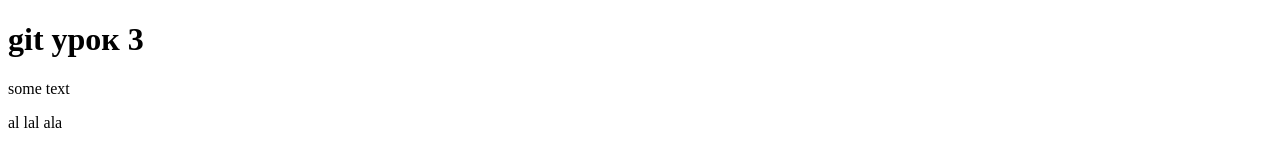
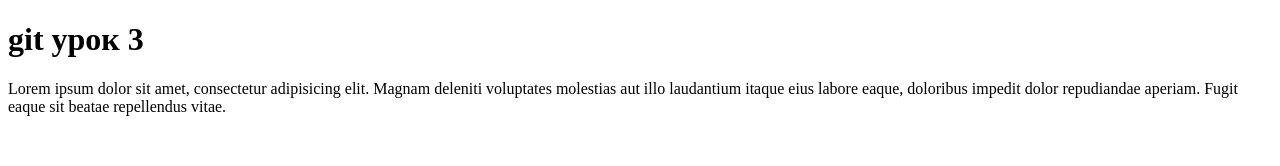
Before and after one commit to optimist23/site, a plain HTML site: page index.html in a window 1280 px wide. Drawn offline with Linux system fonts and the light colour scheme.

Commit message:
third commit

```diff
--- a/index.html
+++ b/index.html
@@ -7,7 +7,6 @@
 <body>
 	<h1>git урок 3
 	</h1>
-	<p>some text</p>
-	<p>al lal ala</p>
+	<p>Lorem ipsum dolor sit amet, consectetur adipisicing elit. Magnam deleniti voluptates molestias aut illo laudantium itaque eius labore eaque, doloribus impedit dolor repudiandae aperiam. Fugit eaque sit beatae repellendus vitae.</p>
 </body>
 </html>
```
